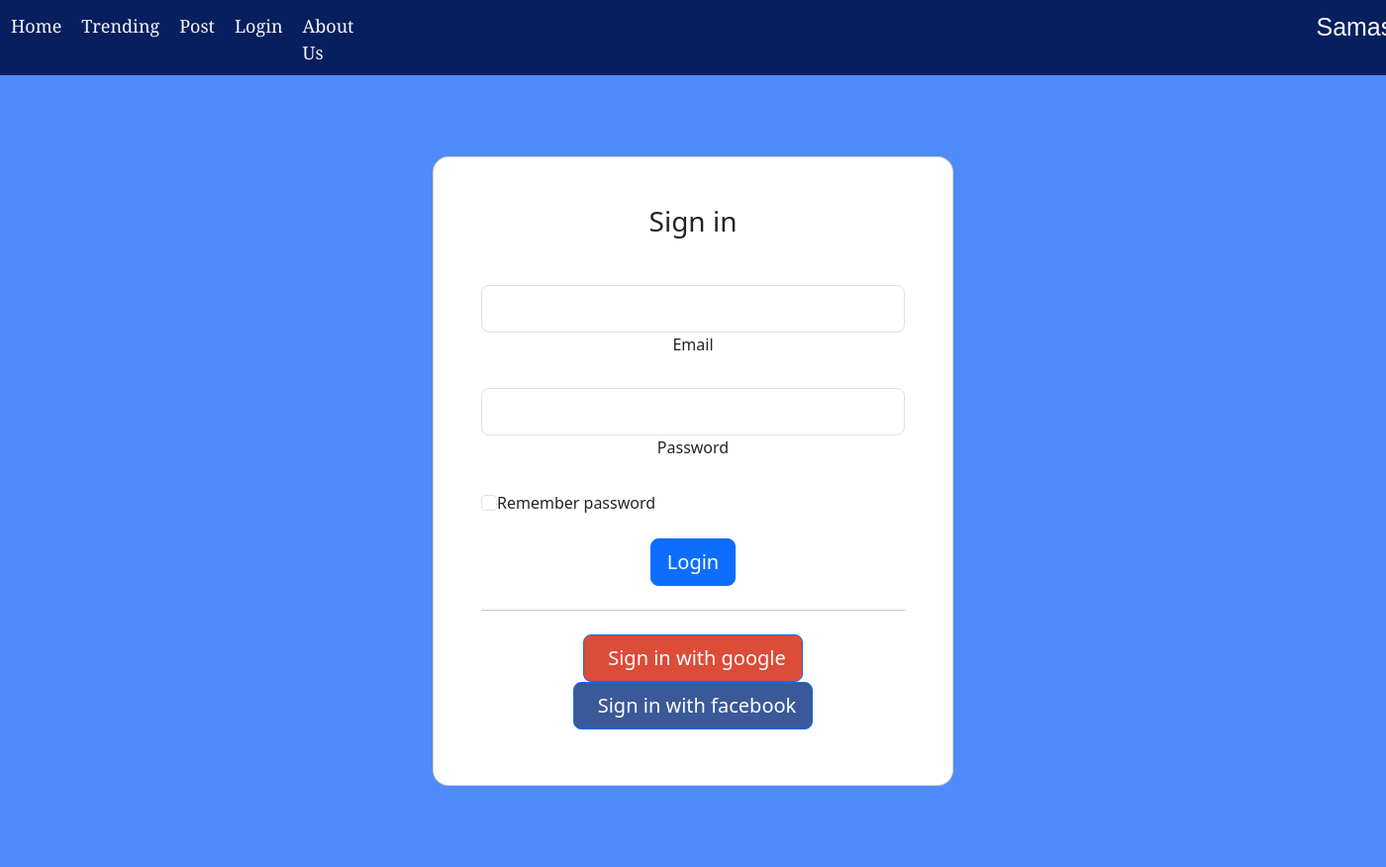
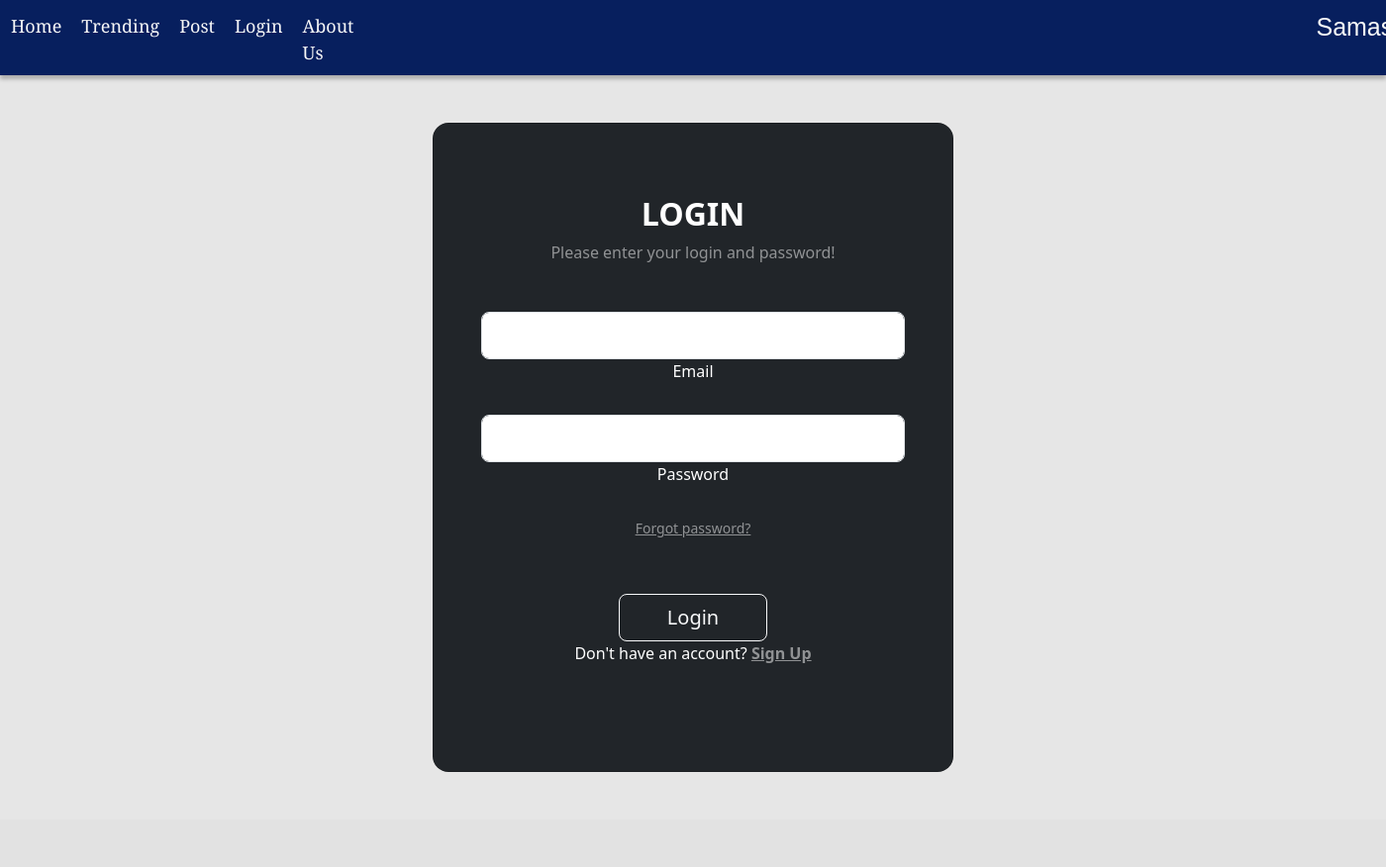
Before and after one commit to sandarva3/HackFest, a Django app: template templates/login.html in a window 1400 px wide; the page is wider, and only the part inside the window is pictured. Shown: that part at 99% size. After the commit the page ends 780 px from the top of that part, so only its background shows below. Run offline with Django 5.2, Linux system fonts and the light colour scheme; the template is opened without the code that fills it, so the values that code supplies are empty.

Commit message:
Add files via upload

```diff
--- a/templates/login.html
+++ b/templates/login.html
@@ -13,7 +13,7 @@
     <link rel="stylesheet" href="static/css/style.css">
 </head>
 
-<body>
+<body  style="overflow:hidden ;">
     <div class="containernav1">
         <ul class="nav">
             <nav class="nav1">
@@ -27,39 +27,39 @@
         </ul>
     </div>
     </div>
-    <section class="vh-100" style="background-color: #508bfc;">
-        <div class="container py-5 h-100">
-          <div class="row d-flex justify-content-center align-items-center h-100">
+    <section class="vh-93 " >
+        <div class="container py-5 h-80">
+          <div class="row d-flex justify-content-center align-items-center h-93">
             <div class="col-12 col-md-8 col-lg-6 col-xl-5">
-              <div class="card shadow-2-strong" style="border-radius: 1rem;">
+              <div class="card bg-dark text-white"  style="border-radius: 1rem; height: 82vh;">
                 <div class="card-body p-5 text-center">
 
-                  <h3 class="mb-5">Sign in</h3>
+                  <div class="mb-md-5 mt-md-4 pb-5">
 
-                  <div class="form-outline mb-4">
-                    <input type="email" id="typeEmailX-2" class="form-control form-control-lg" />
-                    <label class="form-label" for="typeEmailX-2">Email</label>
+                    <h2 class="fw-bold mb-2 text-uppercase">Login</h2>
+                    <p class="text-white-50 mb-5">Please enter your login and password!</p>
+
+                    <div class="form-outline form-white mb-4">
+                      <input type="email" id="typeEmailX" class="form-control form-control-lg" />
+                      <label class="form-label" for="typeEmailX">Email</label>
+                    </div>
+
+                    <div class="form-outline form-white mb-4">
+                      <input type="password" id="typePasswordX" class="form-control form-control-lg" />
+                      <label class="form-label" for="typePasswordX">Password</label>
+                    </div>
+
+                    <p class="small mb-5 pb-lg-2"><a class="text-white-50" href="#!">Forgot password?</a></p>
+
+                    <button class="btn btn-outline-light btn-lg px-5" type="submit">Login</button>
+                    <div>
+                        <p class="mb-0">Don't have an account? <a href="#!" class="text-white-50 fw-bold">Sign Up</a>
+                        </p>
+                      </div>
+
                   </div>
 
-                  <div class="form-outline mb-4">
-                    <input type="password" id="typePasswordX-2" class="form-control form-control-lg" />
-                    <label class="form-label" for="typePasswordX-2">Password</label>
-                  </div>
 
-                  <!-- Checkbox -->
-                  <div class="form-check d-flex justify-content-start mb-4">
-                    <input class="form-check-input" type="checkbox" value="" id="form1Example3" />
-                    <label class="form-check-label" for="form1Example3"> Remember password </label>
-                  </div>
-
-                  <button class="btn btn-primary btn-lg btn-block" type="submit">Login</button>
-
-                  <hr class="my-4">
-
-                  <button class="btn btn-lg btn-block btn-primary" style="background-color: #dd4b39;"
-                    type="submit"><i class="fab fa-google me-2"></i> Sign in with google</button>
-                  <button class="btn btn-lg btn-block btn-primary mb-2" style="background-color: #3b5998;"
-                    type="submit"><i class="fab fa-facebook-f me-2"></i>Sign in with facebook</button>
 
                 </div>
               </div>
```
